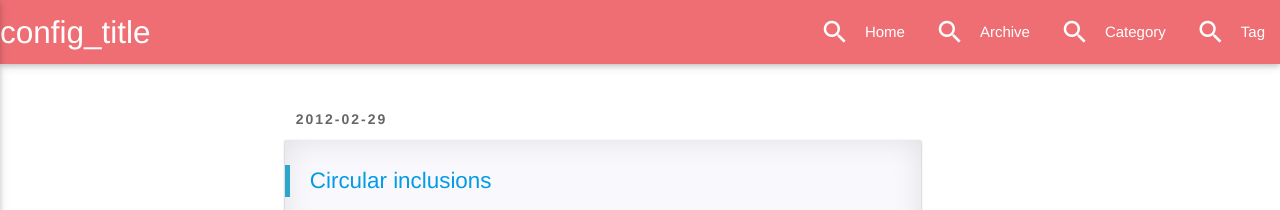
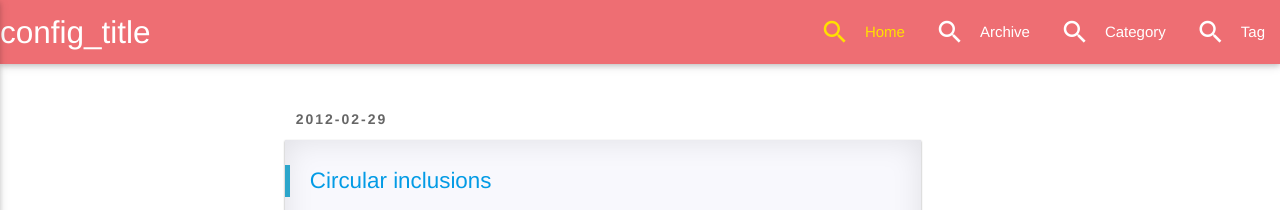
Before and after one commit to hailongiPhone/hailongiphone.github.com, a Jekyll site: the page built from index.html, in a window 1280 px wide. Shown: the top 210 px of the page. Built offline with Jekyll 4.4.1, drawn with Linux system fonts in a browser that asks for light colours; nearby versions of some CDN libraries; some web fonts are replaced; the list of posts is cut into pages by our own code; comment, search, counter and statistics services are not loaded; a style sheet for code colours, icons or effects is not loaded.

Commit message:
update paginate 重复文件

```diff
--- a/_config.yml
+++ b/_config.yml
@@ -23,16 +23,16 @@
 LSI : true  # 开启相关文章推荐
 # theme: minima
 
-exclude:
-  - "README.md"
-  - "CHANGELOG.md"
-  - "CNAME"
-  - "Gemfile"
-  - "Gemfile.lock"
+# exclude:
+#   - "README.md"
+#   - "CHANGELOG.md"
+#   - "CNAME"
+#   - "Gemfile"
+#   - "Gemfile.lock"
 
 #翻页效果
 paginate: 10
-paginate_path: ":num"
+paginate_path: "/homePaginate/page:num"
 
 
 #-------------------
@@ -48,19 +48,19 @@
 #-------------------
 #   3：默认值设置
 #-------------------
-defaults:
-  -
-    scope:
-      path: ""
-      type: "pages"
-    values:
-      layout: "default"
-  -
-    scope:
-      path: ""
-      type: "posts"
-    values:
-      layout: "post"
+# defaults:
+#   -
+#     scope:
+#       path: ""
+#       type: "pages"
+#     values:
+#       layout: "default"
+#   -
+#     scope:
+#       path: ""
+#       type: "posts"
+#     values:
+#       layout: "post"
 
 
 
--- a/_includes/header.html
+++ b/_includes/header.html
@@ -9,22 +9,29 @@
               {% assign navigation_pages = site.pages | sort: 'navigationWeight' %}
 
               {% for p in navigation_pages %}
-                {% if p.navigationWeight > 0 %}
+                {% if p.navigationWeight %}
+                  {% unless p.url contains 'Paginate' %}
                     <li>
                       <a href="{{ p.url }}" {% if p.url == page.url %}class="active"{% endif %}><i class="material-icons left">search</i>{{ p.title }}</a>
                     </li>
+                  {% endunless %}
                 {% endif %}
               {% endfor %}
             </ul>
 
             <ul class="side-nav" id="mobile-demo">
-              {% assign navigation_pages = site.pages | sort: 'navigationWeight' %}
+              {% assign navigation_pages = site.html_pages | sort: 'navigationWeight' %}
 
               {% for p in navigation_pages %}
                 {% if p.navigationWeight > 0 %}
+                  {% unless p.url contains 'Paginate' %}
+                    <script type="text/javascript">
+                      console.log("{{p.url}} {{ p.title }}");
+                    </script>
                     <li>
                       <a href="{{ p.url }}" {% if p.url == page.url %}class="active"{% endif %}>{{ p.title }}</a>
                     </li>
+                  {% endunless %}
                 {% endif %}
               {% endfor %}
             </ul>
--- a/_sass/custom-bootstrap-variables.scss
+++ b/_sass/custom-bootstrap-variables.scss
@@ -1 +1,6 @@
 // Customize bootstrap variables here.
+$roboto-font-path: "asset/fonts/roboto/" !default;
+
+a.active {
+  color: #FFE000;
+}
--- a/asset/js/script.js
+++ b/asset/js/script.js
@@ -10,7 +10,6 @@
     console.log("你不乖哦，彼此之间留点神秘感不好吗？");
     $(".button-collapse").sideNav();
     backToTop();
-    search();
 });
 
 /**
@@ -41,12 +40,3 @@
 
 
 }
-
-function search(){
-    (function(w,d,t,u,n,s,e){w['SwiftypeObject']=n;w[n]=w[n]||function(){
-        (w[n].q=w[n].q||[]).push(arguments);};s=d.createElement(t);
-        e=d.getElementsByTagName(t)[0];s.async=1;s.src=u;e.parentNode.appendChild(s);
-    })(window,document,'script','//s.swiftypecdn.com/install/v2/st.js','_st');
-
-    _st('install','{{site.swiftype_searchId}}','2.0.0');
-}
```
Lines whose indentation alone changed are shown as unchanged.
